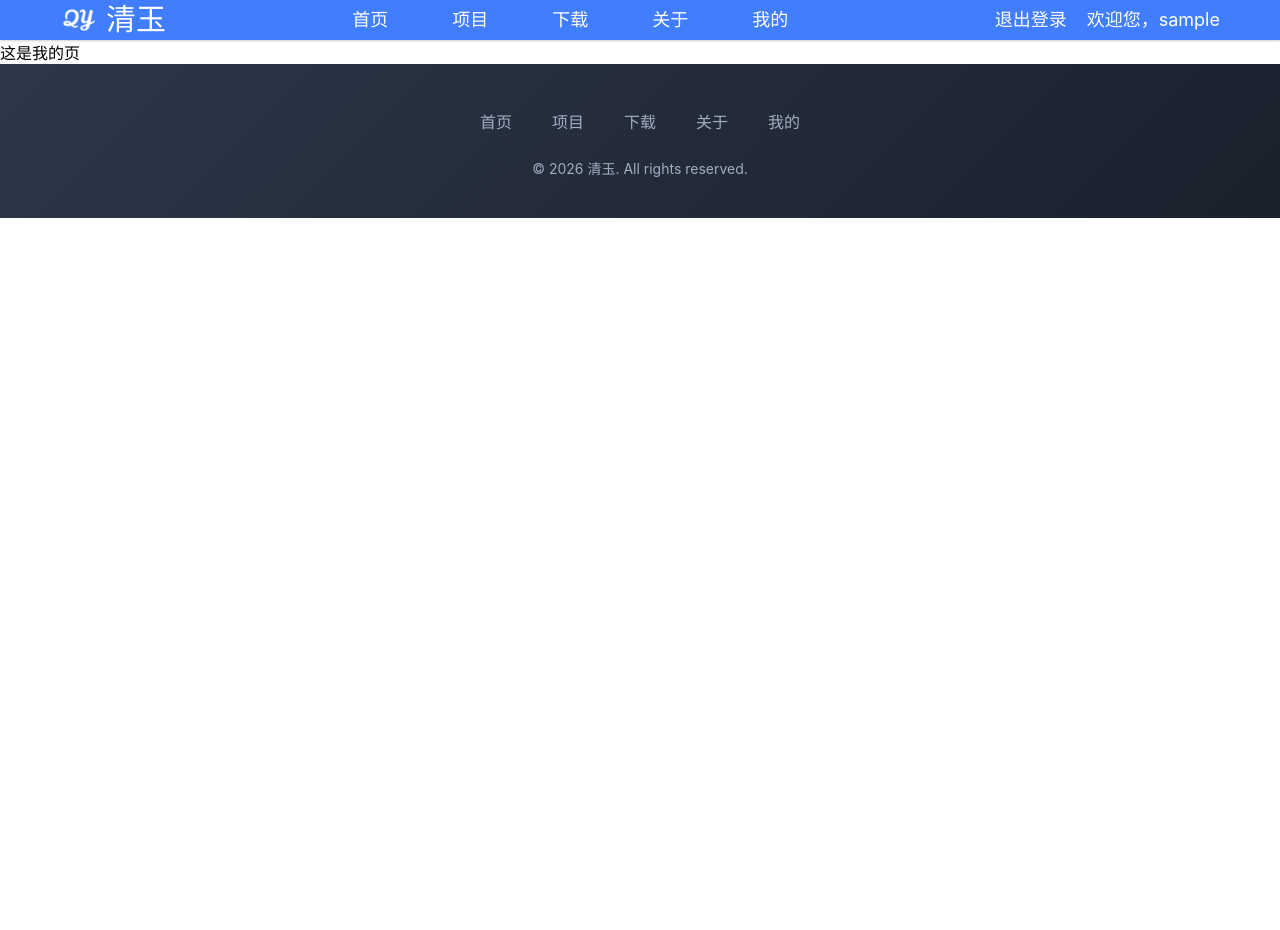
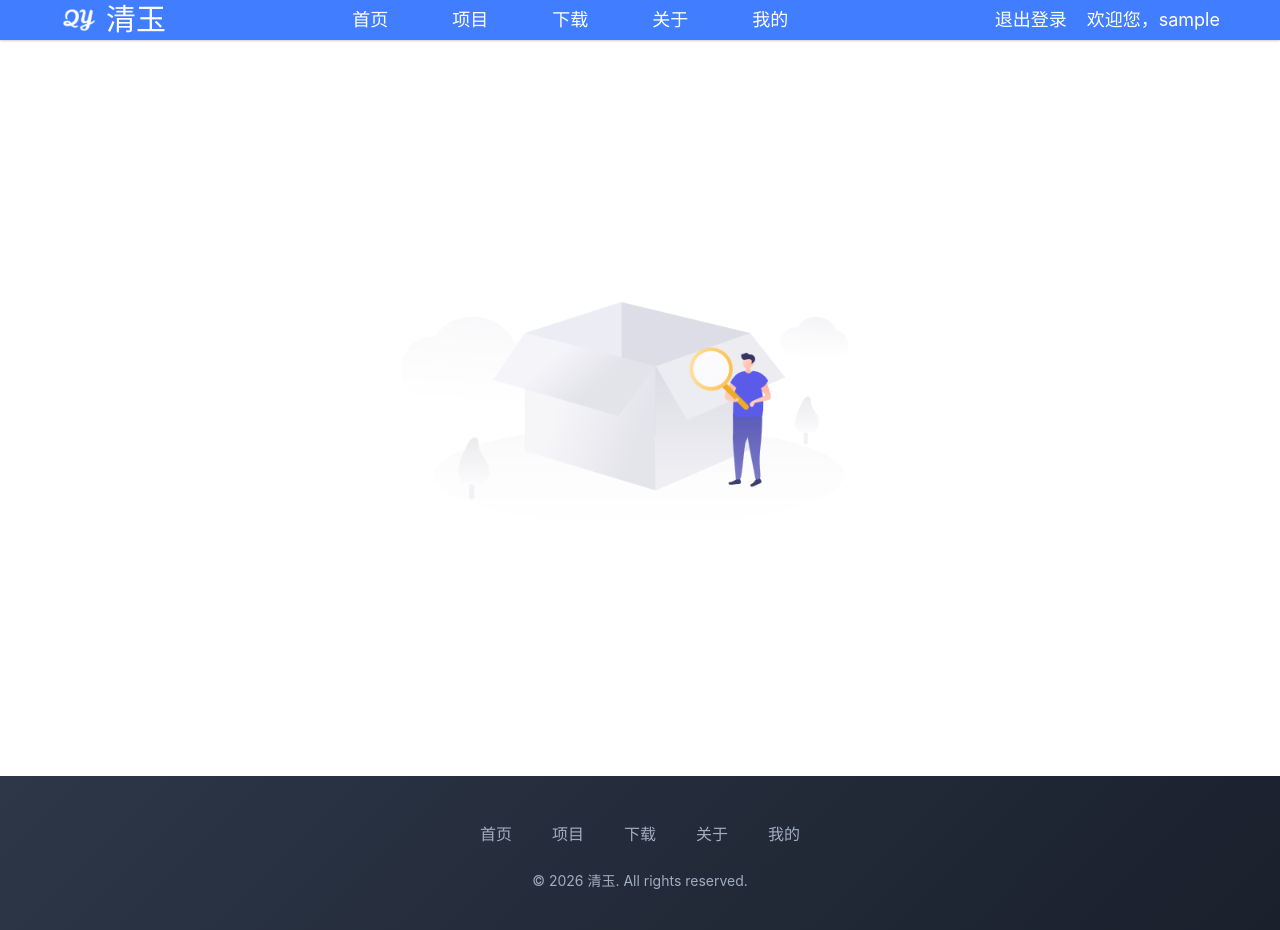
Before and after one commit to QingBeryl/qingyuweb, a Flask app: page /down in a window 1280 px wide. Before the commit the page ends 218 px from the top, so only its background shows below. Run offline with Flask 3, Linux system fonts and the light colour scheme; the visitor is signed in with stand-in values (Sample User, id 1).

Commit message:
下载页面增加为空图标

```diff
--- a/templates/bp/index_bp/down.html
+++ b/templates/bp/index_bp/down.html
@@ -6,5 +6,23 @@
 
 <!-- 填充父模板的 content block -->
 {% block content %}
-    <p>这是我的页</p>
+<style>
+    .empty-page-container {
+        display: flex;
+        justify-content: center;
+        align-items: center;
+        min-height: calc(100vh - 64px); /* 减去导航栏高度 */
+        padding: 20px;
+    }
+
+    .empty-page-image {
+        max-width: 100%;
+        max-height: 60vh;
+        object-fit: contain;
+    }
+</style>
+
+<div class="empty-page-container">
+    <img src="/static/bp/index_bp/images/页面内容为空.png" alt="页面内容为空" class="empty-page-image">
+</div>
 {% endblock %}
```
